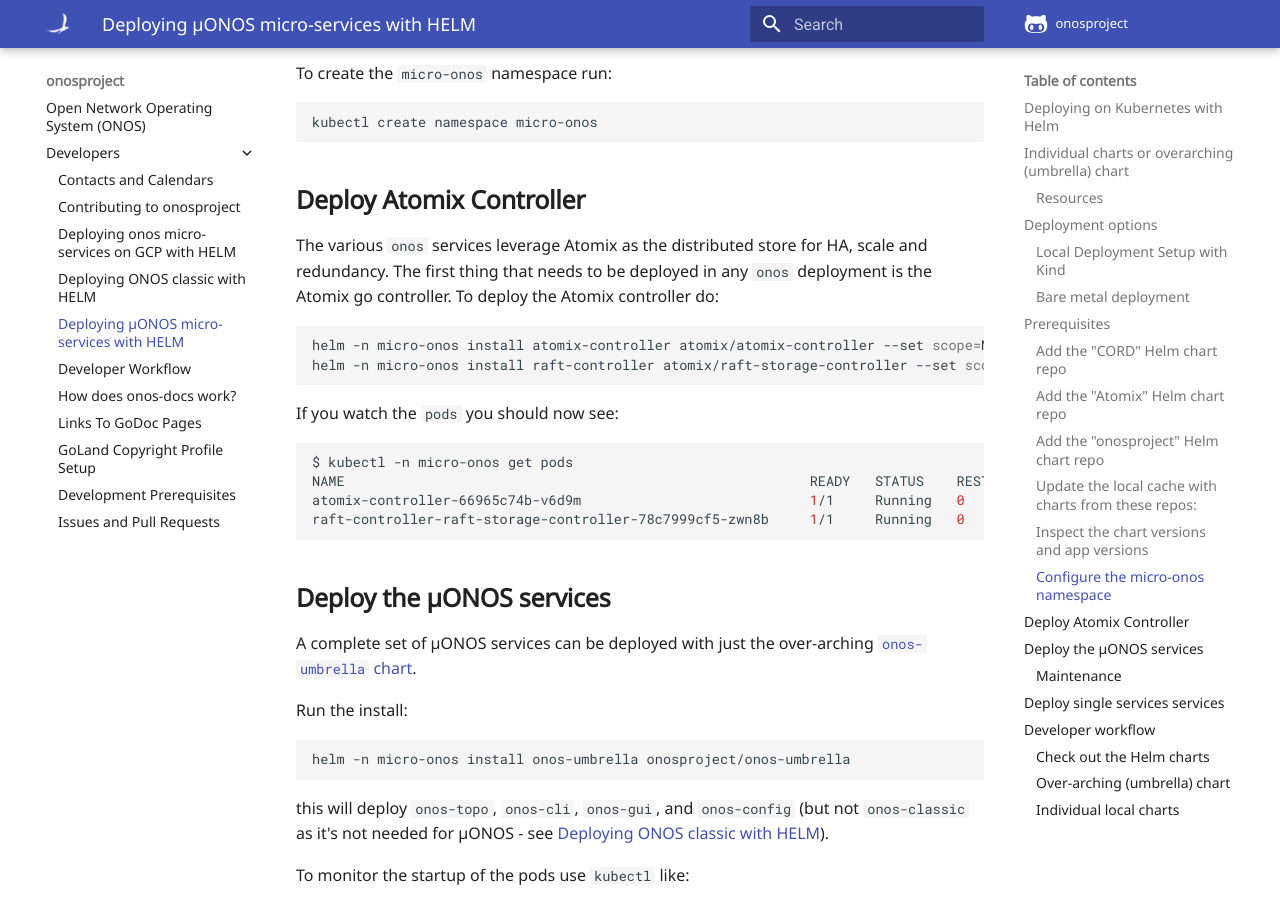
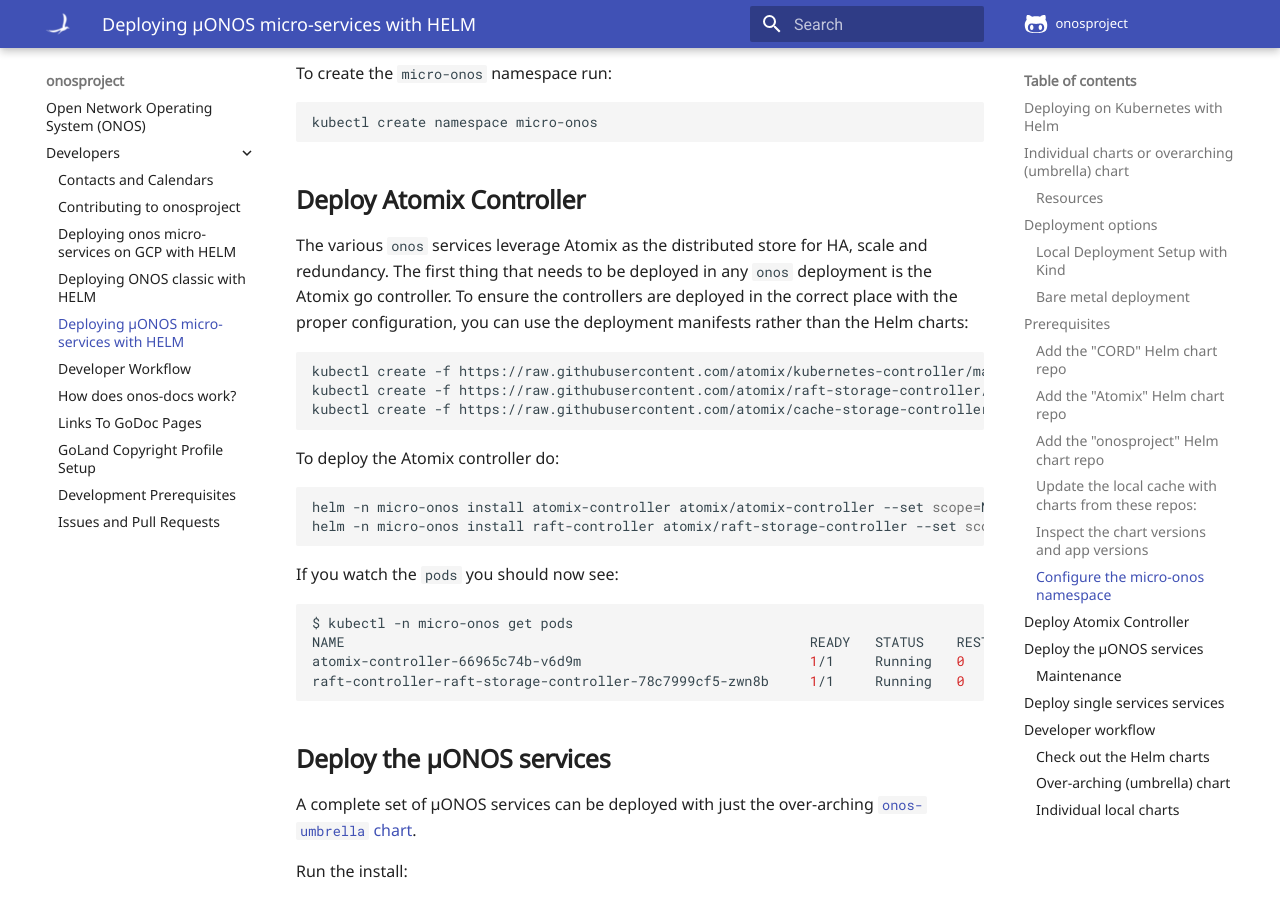
Before and after one commit to onosproject/onos-docs, an MkDocs documentation site: the page built from docs/content/developers/deploy_with_helm.md, in a window 1280 px wide and 900 px high, scrolled down 3297 px. Built offline with MkDocs 1.6.1 and Material for MkDocs 9.7.7, drawn with Linux system fonts in a browser that asks for light colours.

Commit message:
[AETHER-823] Updating prerequisites to install Atomix controller. (#134)

````diff
--- a/docs/content/developers/deploy_with_helm.md
+++ b/docs/content/developers/deploy_with_helm.md
@@ -134,8 +134,14 @@ kubectl create namespace micro-onos
 
 The various `onos` services leverage Atomix as the distributed store for HA, scale and redundancy.
 The first thing that needs to be deployed in any `onos` deployment is the Atomix go controller.
+To ensure the controllers are deployed in the correct place with the proper configuration, you can use the deployment manifests rather than the Helm charts:
+```bash
+kubectl create -f https://raw.githubusercontent.com/atomix/kubernetes-controller/master/deploy/atomix-controller.yaml
+kubectl create -f https://raw.githubusercontent.com/atomix/raft-storage-controller/master/deploy/raft-storage-controller.yaml
+kubectl create -f https://raw.githubusercontent.com/atomix/cache-storage-controller/master/deploy/cache-storage-controller.yaml
+```
+
 To deploy the Atomix controller do:
-
 ```bash
 helm -n micro-onos install atomix-controller atomix/atomix-controller --set scope=Namespace
 helm -n micro-onos install raft-controller atomix/raft-storage-controller --set scope=Namespace
````
